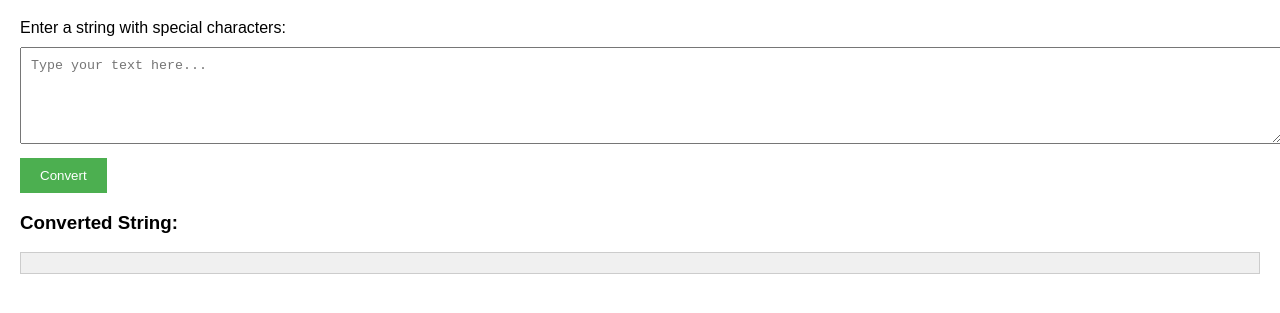
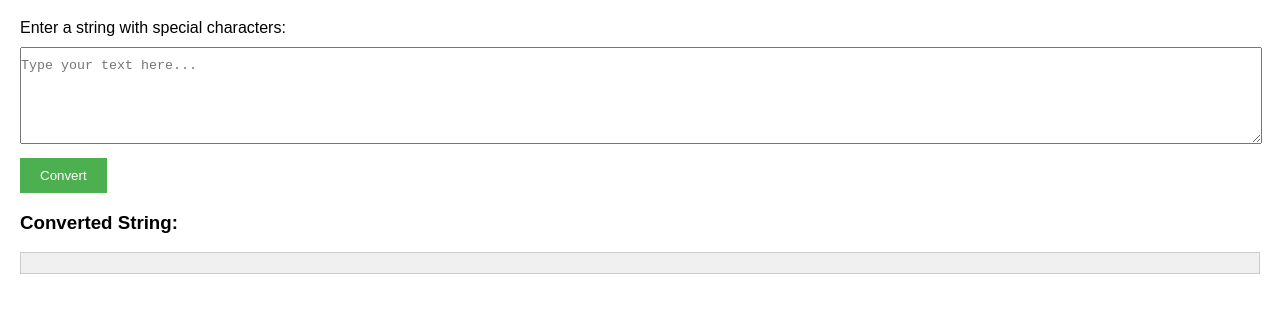
Before and after one commit to michalszo/michalszo.github.io, a plain HTML site: page python-escaper.html in a window 1280 px wide. Shown: the part 61-374 px from the top of the page. Drawn offline with Linux system fonts and the light colour scheme.

Commit message:
Minor fix

```diff
--- a/python-escaper.html
+++ b/python-escaper.html
@@ -12,7 +12,7 @@
         }
         textarea, input {
             width: 100%;
-            padding: 10px;
+            padding: 10px 0;
             margin: 10px 0;
         }
         button {
```
